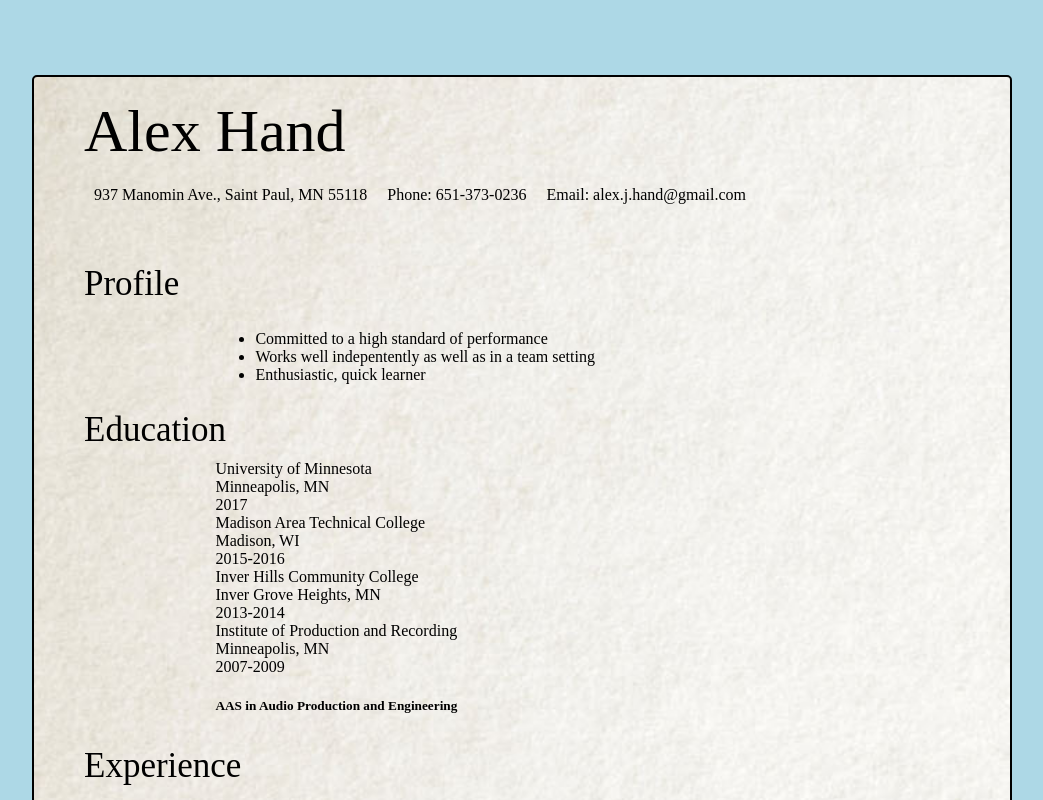
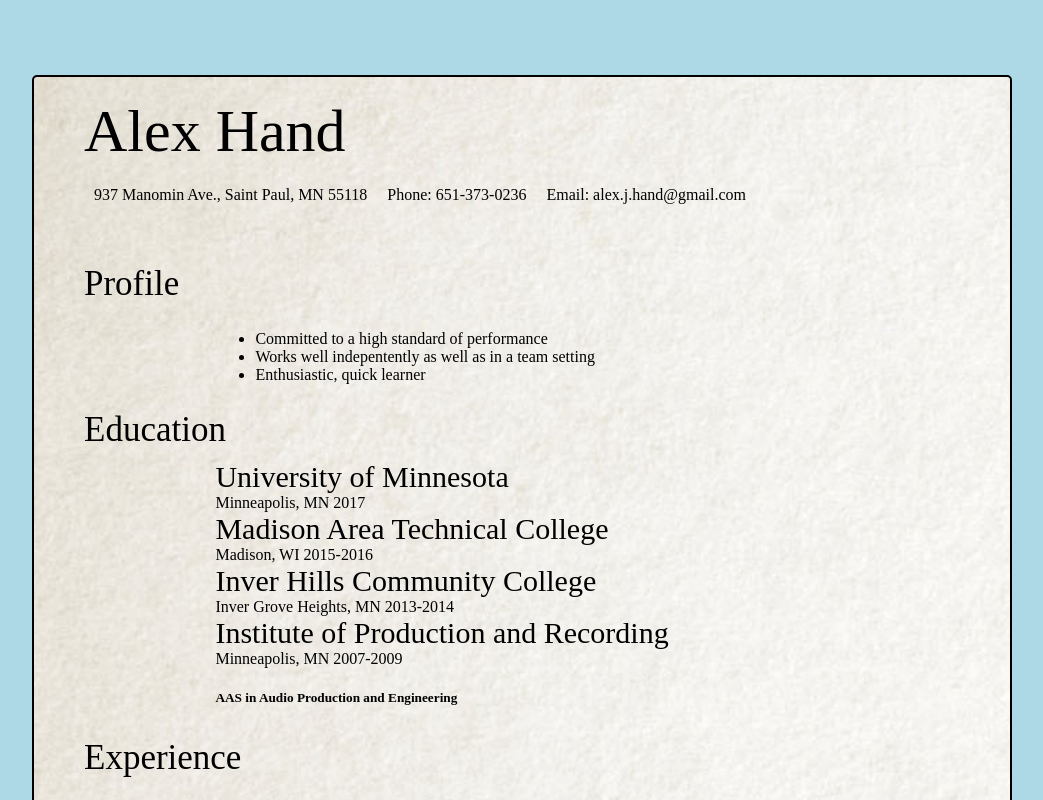
Before and after one commit to AlexJHand/AlexJHand.github.io, a plain HTML site: page index.html in a window 1280 px wide. Shown: the top 800 px of the page, without its empty margins (118-1161 px from the left). Drawn offline with Linux system fonts and the light colour scheme.

Commit message:
Update style.css

```diff
--- a/style.css
+++ b/style.css
@@ -44,6 +44,20 @@
   padding: 10px;
 }
 
-.schoolDetails {
-  display: flex;
+.schoolName {
+    font-size: 30px;
 }
+
+.schoolLocation {
+  display: inline;
+  justify-content: left;
+  margin-top: 10px;
+  margin-bottom: 50px;
+}
+
+.schoolYears {
+  display: inline;
+  justify-content: right;
+  margin-top: 10px;
+  margin-bottom: 50px;
+}
```
